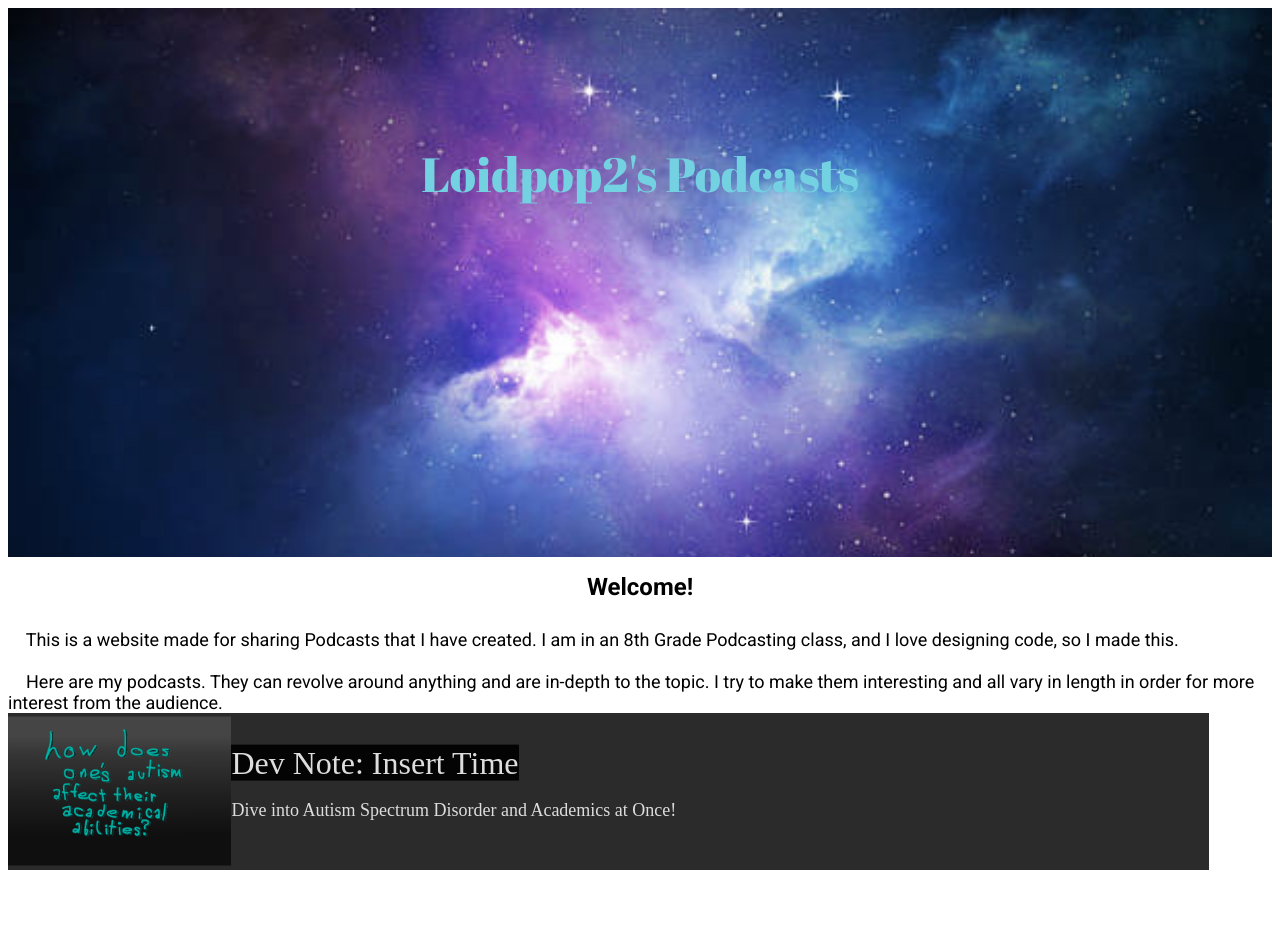
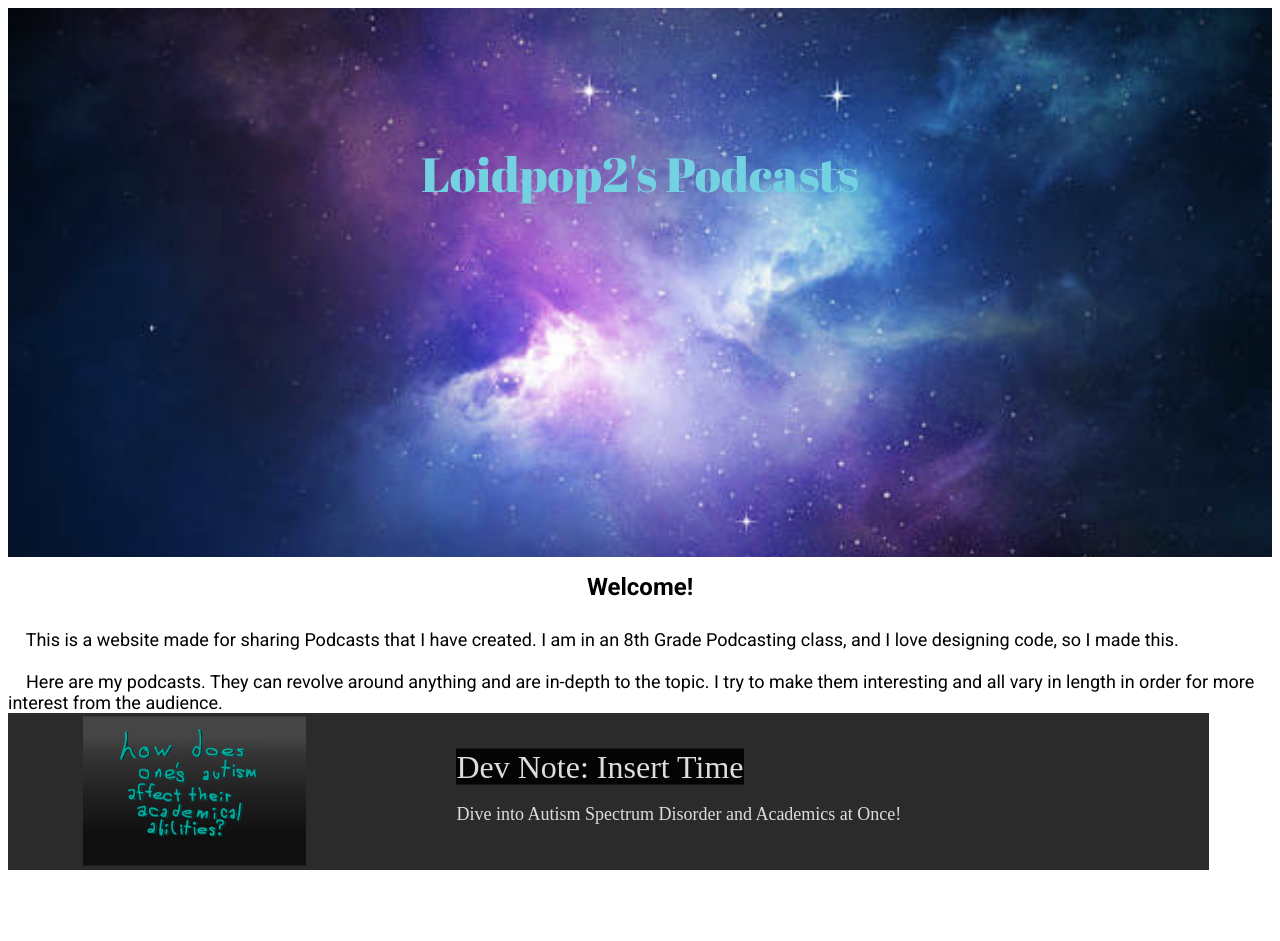
Before and after one commit to loidpop2-podcasts/loidpop2-podcasts.github.io, a plain HTML site: page index.html in a window 1280 px wide. Before the commit the page ends 886 px from the top, so only its background shows below. Drawn offline with Linux system fonts and the light colour scheme.

Commit message:
Update index.html

```diff
--- a/index.html
+++ b/index.html
@@ -26,8 +26,8 @@
             </font>
             <div id="podcast-list">
                 <div id="p1" style="background-color: #2b2b2b; width: 95%; height: 20%; display: flex; flex-wrap: wrap;">
-                    <img style="display: inline-block; height: 95%; transform: translateY(-50%); top: 50%; position: relative;" src="/data/podcasts/how_does_ones_autism/logo.png">
-                    <p style="display: inline-block; transform: translateY(-50%); top: 50%; position: relative;">
+                    <img style="padding: 75px; display: inline-block; height: 95%; transform: translateY(-50%); top: 50%; position: relative;" src="/data/podcasts/how_does_ones_autism/logo.png">
+                    <p style="padding: 75px; display: inline-block; transform: translateY(-50%); top: 50%; position: relative;">
                         <font size="6" style="background-color: #040404; color: #dddddd;">Dev Note: Insert Time</font>
                         <br><br>
                         <font size="4" style="color: #dddddd;">Dive into Autism Spectrum Disorder and Academics at Once!</font>
```
